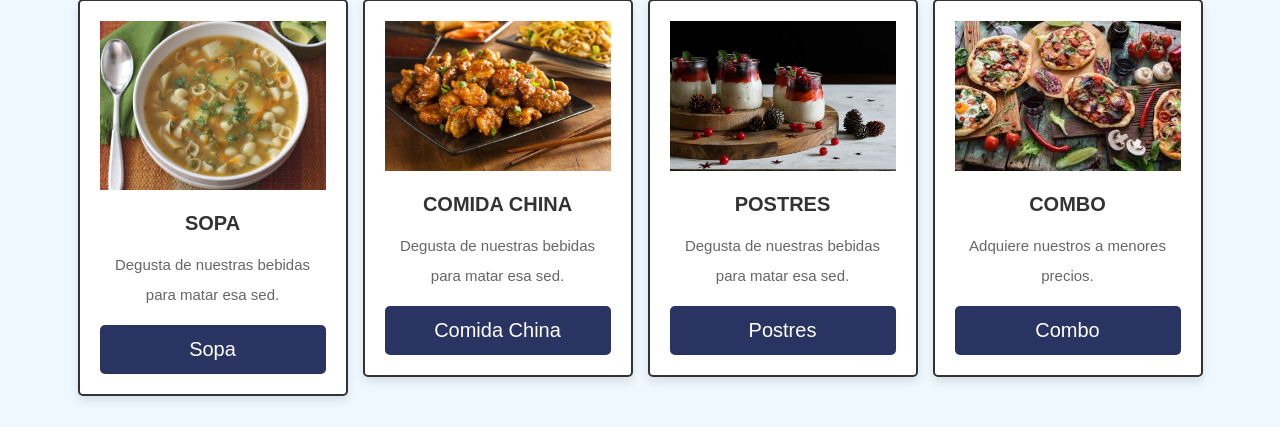
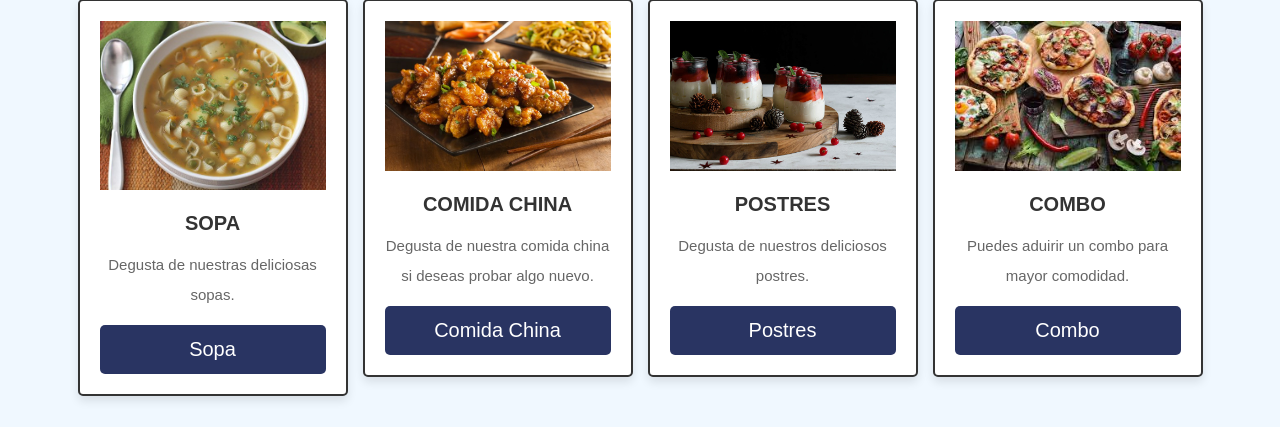
Before and after one commit to Foodcdb/CREAJ, a PHP site: page /home.php in a window 1280 px wide. Shown: the part 1053-1480 px from the top of the page. Run offline with PHP 8.4, Linux system fonts and the light colour scheme; a user stored in the database is signed in; data comes from the database, SQL or seed files in the repository; data that the repository does not hold is empty; some libraries are stand-ins or nearby versions.

Commit message:
Cambiio
a

```diff
--- a/home.php
+++ b/home.php
@@ -163,28 +163,28 @@ if(isset($_POST['add_to_cart'])){
       <div class="box">
          <img src="images/sopi.jpg" alt="">
          <h3>Sopa</h3>
-         <p>Degusta de nuestras bebidas para matar esa sed.</p>
+         <p>Degusta de nuestras deliciosas sopas.</p>
          <a href="category.php?category=Sopa" class="btn">Sopa</a>
       </div>
 
       <div class="box">
          <img src="images/china.jpg" alt="">
          <h3>Comida china</h3>
-         <p>Degusta de nuestras bebidas para matar esa sed.</p>
+         <p>Degusta de nuestra comida china si deseas probar algo nuevo.</p>
          <a href="category.php?category=China" class="btn">Comida china</a>
       </div>
 
       <div class="box">
          <img src="images/postres.jpg" alt="">
          <h3>Postres</h3>
-         <p>Degusta de nuestras bebidas para matar esa sed.</p>
+         <p>Degusta de nuestros deliciosos postres.</p>
          <a href="category.php?category=Postres" class="btn">Postres</a>
       </div>
 
       <div class="box">
          <img src="images/Pizza-1.jpg" alt="">
          <h3>Combo</h3>
-         <p>Adquiere nuestros a menores precios.</p>
+         <p>Puedes aduirir un combo para mayor comodidad.</p>
          <a href="category.php?category=Combo" class="btn">Combo</a>
       </div>
 
--- a/search_page.php
+++ b/search_page.php
@@ -98,8 +98,8 @@ if(isset($_POST['add_to_cart'])){
 <section class="search-form">
 
    <form action="" method="POST">
-      <input type="text" class="box" name="search_box" placeholder="search products...">
-      <input type="submit" name="search_btn" value="search" class="btn">
+      <input type="text" class="box" name="search_box" placeholder="buscar productos">
+      <input type="submit" name="search_btn" value="Buscar" class="btn">
    </form>
 
 </section>
```
